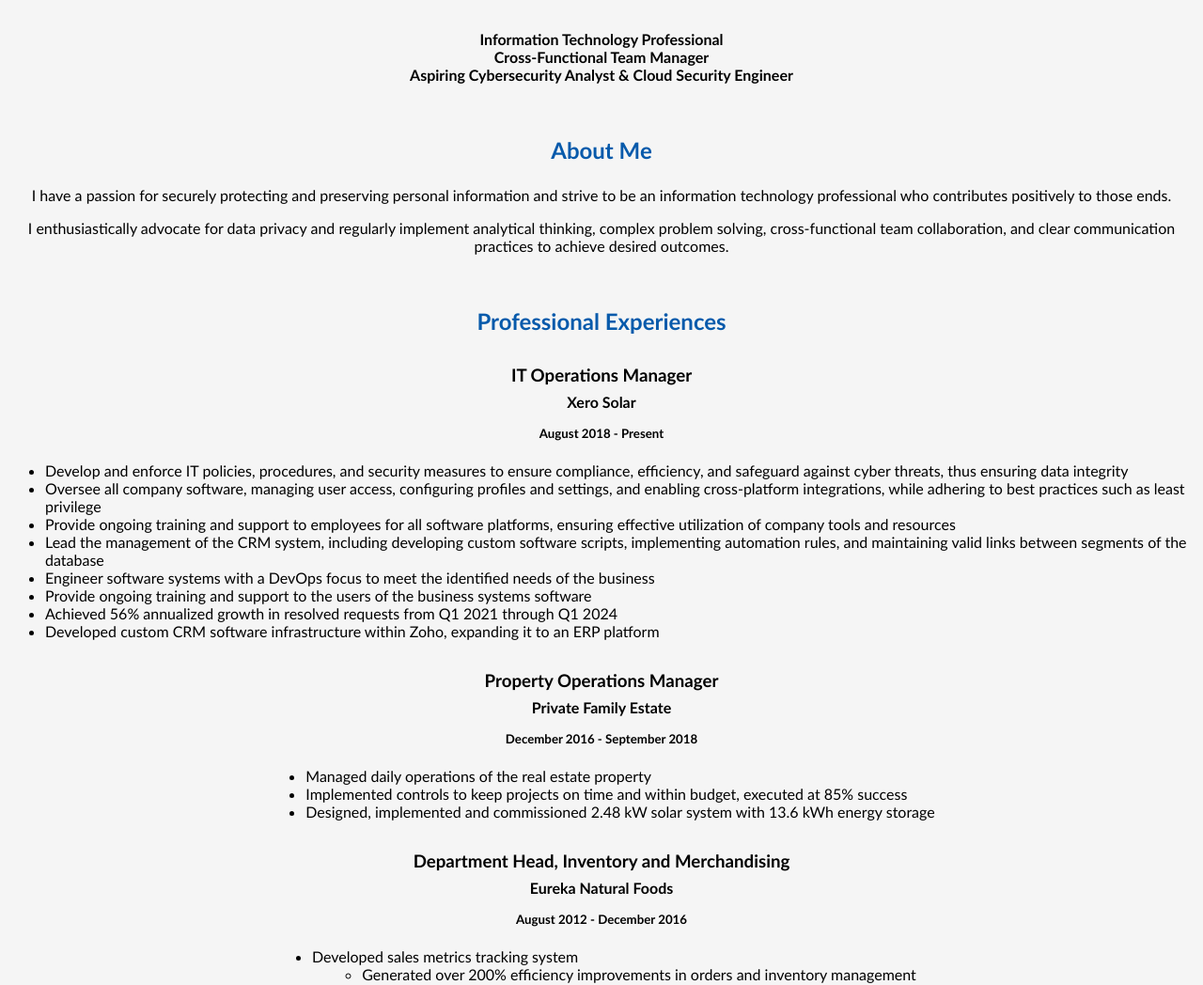
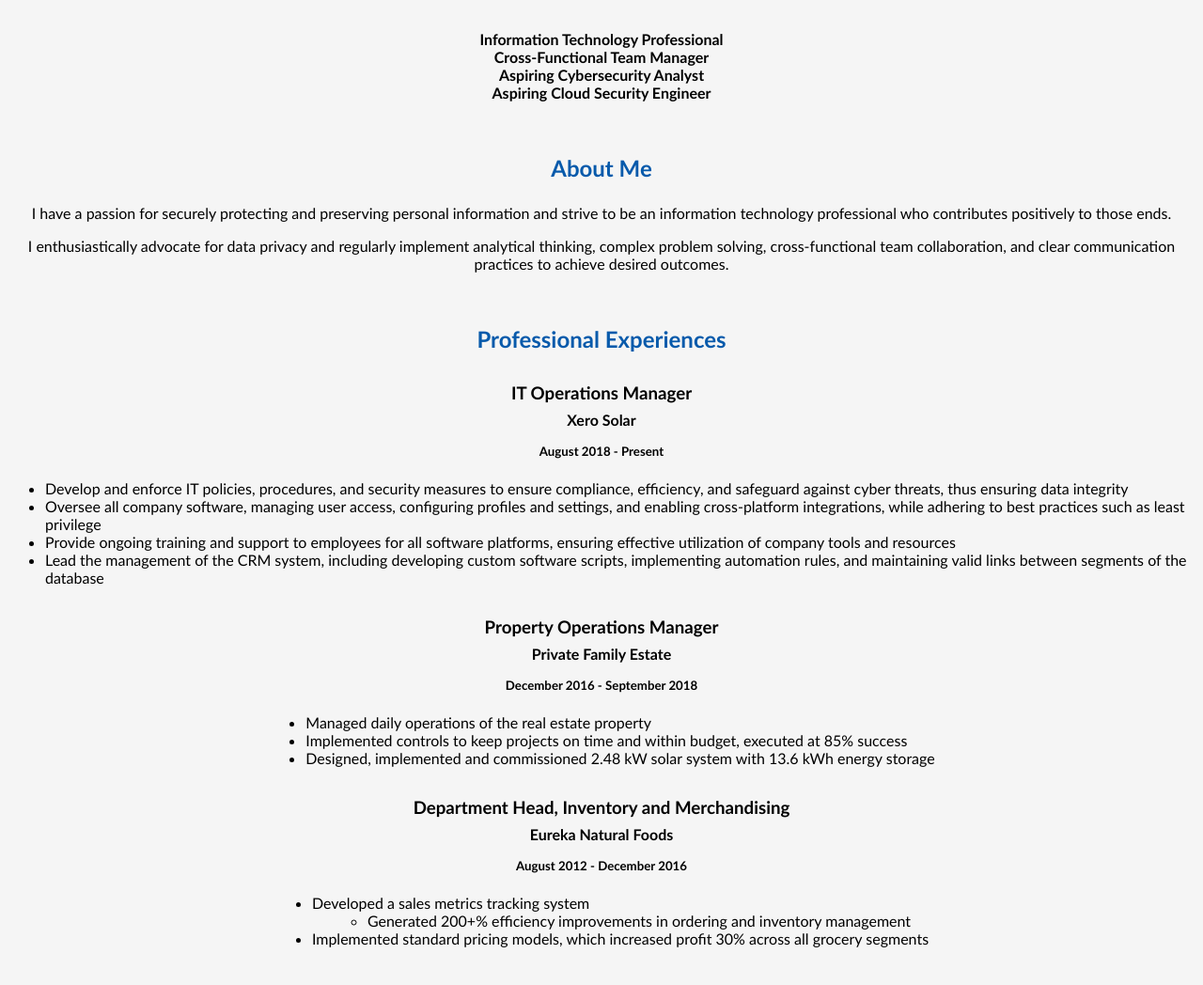
Before and after one commit to andersontyler1/andersontyler1.github.io, a plain HTML site: page index.html in a window 1280 px wide. Shown: the part 253-1301 px from the top of the page at 94% size. Drawn offline with Linux system fonts and the light colour scheme.

Commit message:
text revisions

```diff
--- a/index.html
+++ b/index.html
@@ -18,7 +18,7 @@
     <img src="images/banner.jpg" alt="banner" width=30%>
 
     <h1>Tyler Anderson</h1><br>
-    <h4>Information Technology Professional<br>Cross-Functional Team Manager<br>Aspiring Cybersecurity Analyst & Cloud Security Engineer</h4>
+    <h4>Information Technology Professional<br>Cross-Functional Team Manager<br>Aspiring Cybersecurity Analyst<br>Aspiring Cloud Security Engineer</h4>
 
     <h2>About Me</h2>
     <p>I have a passion for securely protecting and preserving personal information and strive to be an information technology professional who contributes positively to those ends.</p>
@@ -35,10 +35,6 @@
 	<li>Oversee all company software, managing user access, configuring profiles and settings, and enabling cross-platform integrations, while adhering to best practices such as least privilege</li>
 	<li>Provide ongoing training and support to employees for all software platforms, ensuring effective utilization of company tools and resources</li>
 	<li>Lead the management of the CRM system, including developing custom software scripts, implementing automation rules, and maintaining valid links between segments of the database</li>
-	<li>Engineer software systems with a DevOps focus to meet the identified needs of the business</li>
-        <li>Provide ongoing training and support to the users of the business systems software</li>
-	<li>Achieved 56% annualized growth in resolved requests from Q1 2021 through Q1 2024</li>
-	<li>Developed custom CRM software infrastructure within Zoho, expanding it to an ERP platform</li>
       </ul>
 
     <h3>Property Operations Manager</h3>
@@ -54,8 +50,8 @@
     <h4>Eureka Natural Foods</h4>
     <h5>August 2012 - December 2016</h5>
       <ul>
-	<li>Developed sales metrics tracking system
-	<ul><li>Generated over 200% efficiency improvements in orders and inventory management</li></ul>
+	<li>Developed a sales metrics tracking system
+	<ul><li>Generated 200+% efficiency improvements in ordering and inventory management</li></ul>
 	<li>Implemented standard pricing models, which increased profit 30% across all grocery segments</li>
       </ul>
 
@@ -106,7 +102,7 @@
       <p>System Administration, Software Management, Resource Monitoring, Network Security</p>
       <p>Customer Service, Support Ticketing System, Help Desk, Remote Troubleshooting</p>
       <p>Microsoft Windows, Microsoft Office, Google Workspace Business, Zoho One</p>
-      <p>Linux, Android, Java, C, Deluge Script</p>
+      <p>Linux, Android, Java, Git, Bash, CI/CD Web Apps Development</p>
 
 
     <h2>Education</h2>
```
